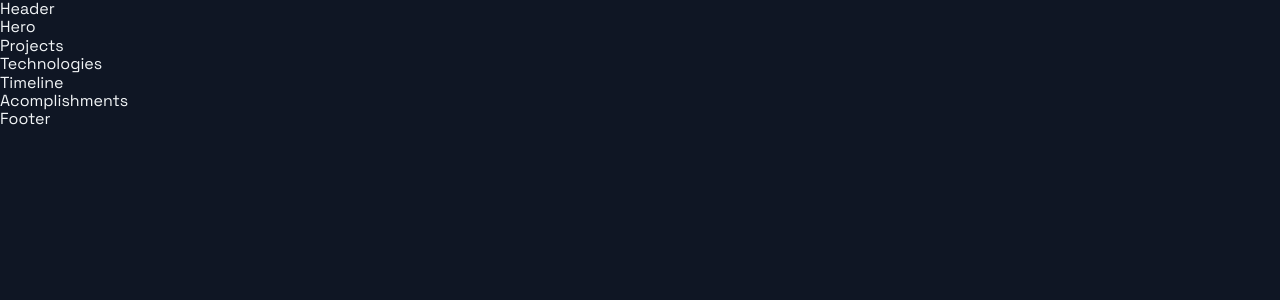
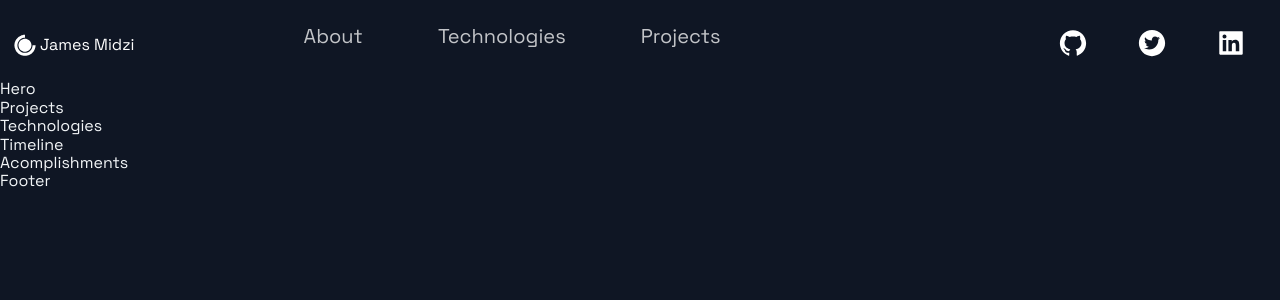
Before and after one commit to Psypher1/portfolio-next, a Next.js app: page / in a window 1280 px wide. Shown: the top 300 px of the page. Built offline with nearby package versions, Linux system fonts and the light colour scheme.

Commit message:
added and styled header

```diff
--- a/src/components/Header/Header.js
+++ b/src/components/Header/Header.js
@@ -1,14 +1,59 @@
-import Link from 'next/link';
-import React from 'react';
-import { AiFillGithub, AiFillInstagram, AiFillLinkedin } from 'react-icons/ai';
-import { DiCssdeck } from 'react-icons/di';
+import Link from "next/link";
+import React from "react";
+import {
+  AiFillGithub,
+  AiFillTwitterCircle,
+  AiFillLinkedin,
+} from "react-icons/ai";
+import { DiCssdeck } from "react-icons/di";
 
-import { Container, Div1, Div2, Div3, NavLink, SocialIcons } from './HeaderStyles';
+import {
+  Container,
+  Div1,
+  Div2,
+  Div3,
+  NavLink,
+  SocialIcons,
+} from "./HeaderStyles";
 
-const Header = () =>  (
-  <div>
-    Header
-  </div>
+const Header = () => (
+  <Container>
+    <Div1>
+      <Link href="/">
+        <a style={{ display: "flex", alignItems: "center", color: "white" }}>
+          <DiCssdeck size="3rem" /> <span>James Midzi</span>
+        </a>
+      </Link>
+    </Div1>
+    <Div2>
+      <li>
+        <Link href="#about">
+          <NavLink>About</NavLink>
+        </Link>
+      </li>
+      <li>
+        <Link href="#tech">
+          <NavLink>Technologies</NavLink>
+        </Link>
+      </li>
+      <li>
+        <Link href="#projects">
+          <NavLink>Projects</NavLink>
+        </Link>
+      </li>
+    </Div2>
+    <Div3>
+      <SocialIcons href="https://github.com/psypher1">
+        <AiFillGithub size="3rem" />
+      </SocialIcons>
+      <SocialIcons href="https://twitter.com/psypher1">
+        <AiFillTwitterCircle size="3rem" />
+      </SocialIcons>
+      <SocialIcons href="https://linkedin.com/jamesmidzi">
+        <AiFillLinkedin size="3rem" />
+      </SocialIcons>
+    </Div3>
+  </Container>
 );
 
 export default Header;
```
